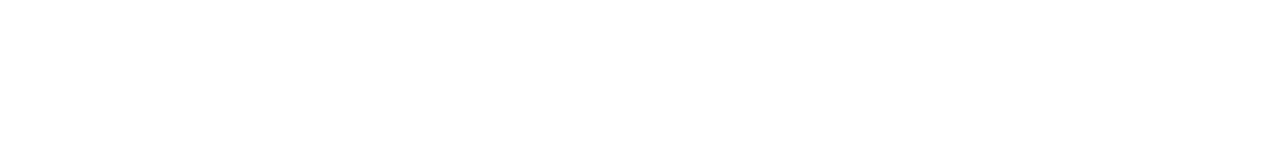
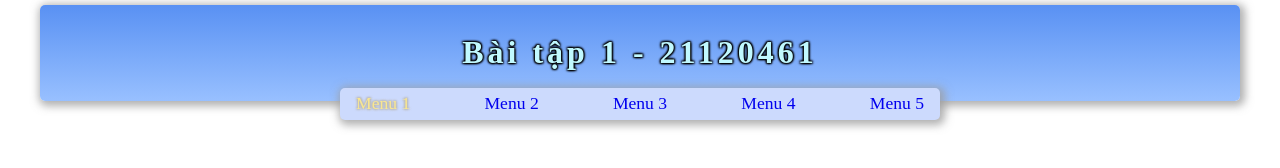
Before and after one commit to Honghung123/WebApps-Development---BTCN1, a plain HTML site: page index.html in a window 1280 px wide. Drawn offline with Linux system fonts and the light colour scheme.

Commit message:
Add Header and navbar

```diff
--- a/index.html
+++ b/index.html
@@ -7,6 +7,34 @@
     <title>Bai tap ca nhan - 21120461</title>
     <link rel="stylesheet" href="./style.css">
 </head>
+<div class="container">
+    <div class="wrapper">
+        <header class="header">
+            <div class="header_title">
+                <span class="header_title--content strokeme">Bài tập 1 - 21120461</span>
+            </div>
+        </header>
+        <nav class="navbar">
+            <ul class="navbar_list clearfix">
+                <a href="#" class="navbar_link active">
+                    <li class="navbar_item">Menu 1</li>
+                </a>
+                <a href="#" class="navbar_link">
+                    <li class="navbar_item">Menu 2</li>
+                </a>
+                <a href="#" class="navbar_link">
+                    <li class="navbar_item">Menu 3</li>
+                </a>
+                <a href="#" class="navbar_link">
+                    <li class="navbar_item">Menu 4</li>
+                </a>
+                <a href="#" class="navbar_link">
+                    <li class="navbar_item">Menu 5</li>
+                </a>
+            </ul>
+        </nav>
+    </div>
+</div>
 
 <body>
 
--- a/style.css
+++ b/style.css
@@ -14,3 +14,74 @@ li {
 }
 
 /* Styling Web */
+.container {
+  margin: 0.3rem;
+}
+
+.wrapper {
+  width: 1200px;
+  margin: 0 auto;
+}
+
+.header {
+  max-width: 1200px;
+  height: 6rem;
+}
+
+.header_title {
+  width: 100%;
+  height: 100%;
+
+  display: flex;
+  align-items: center;
+  justify-content: center;
+  text-align: center;
+
+  background: linear-gradient(to bottom, #5991f3, #98c0ff);
+  border-radius: 5px;
+  box-shadow: 2px 2px 8px 3px #9c9c9ccc;
+}
+
+.header_title--content {
+  color: #c1f9ff;
+  font-size: 2rem;
+  font-weight: 600;
+  letter-spacing: 4px;
+}
+
+.strokeme {
+  text-shadow: -1px -1px 2px #000, 1px -1px 2px #000, -1px 1px 2px #000,
+    1px 1px 2px #000;
+}
+
+.navbar {
+}
+.navbar_list {
+  background-color: #ccdafd;
+  margin: 0 auto;
+  width: 50%;
+  height: 2rem;
+
+  display: flex;
+  justify-content: space-between;
+  align-items: center;
+  border-radius: 5px;
+  box-shadow: 2px 2px 8px 3px #9c9c9ccc;
+  margin-top: -13px;
+  overflow: hidden;
+}
+
+.navbar_link {
+  padding: 0.2rem 1rem;
+  font-size: 1.1rem;
+  &:hover,
+  &.active {
+    color: rgba(255, 234, 138, 0.91);
+    text-shadow: -1px -1px 2px #bbbbbb, 1px -1px 2px #bbbbbb,
+      -1px 1px 2px #bbbbbb, 1px 1px 2px #bbbbbb;
+  }
+}
+
+.navbar_item {
+  color: inherit;
+}
```
